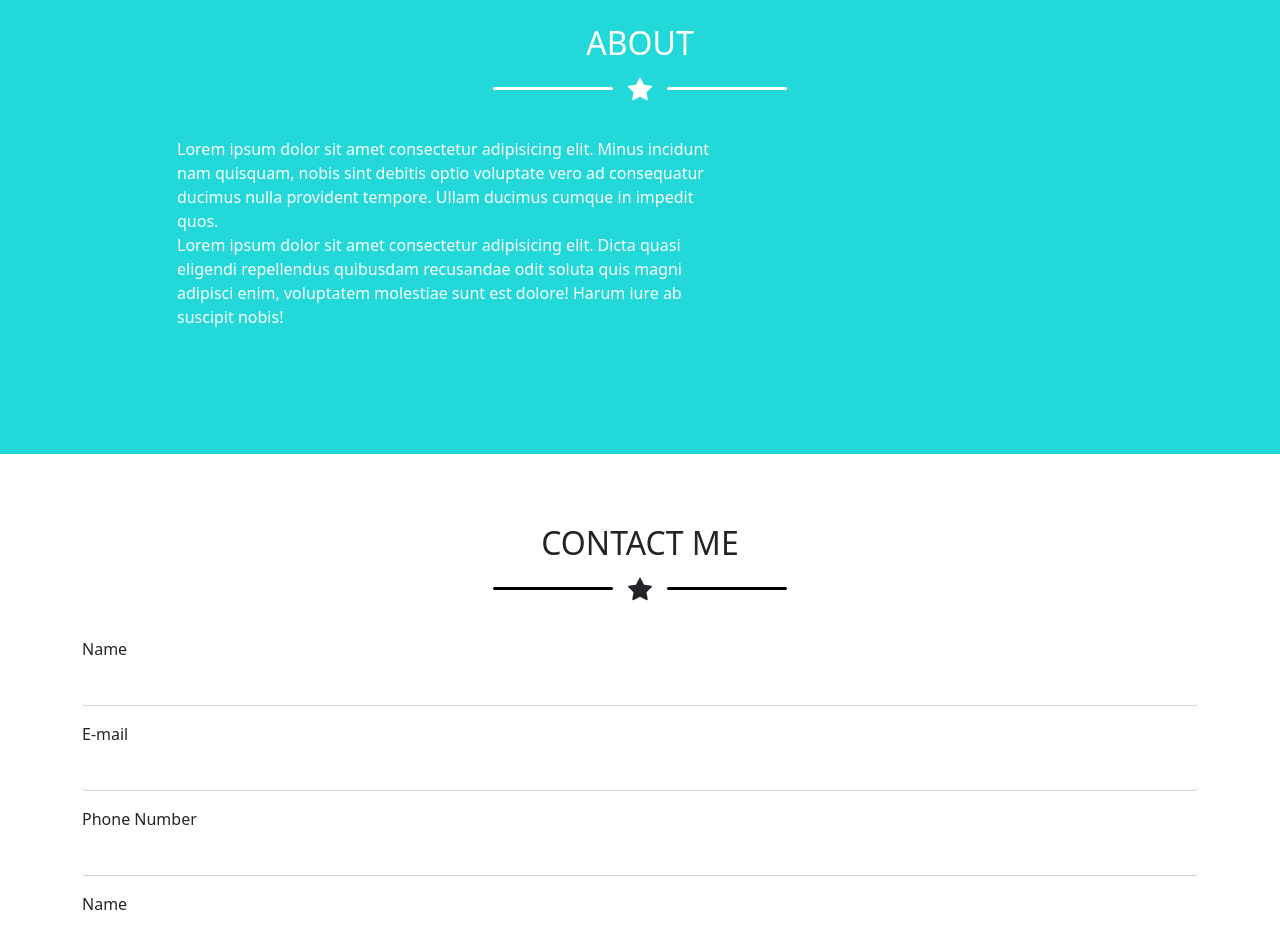
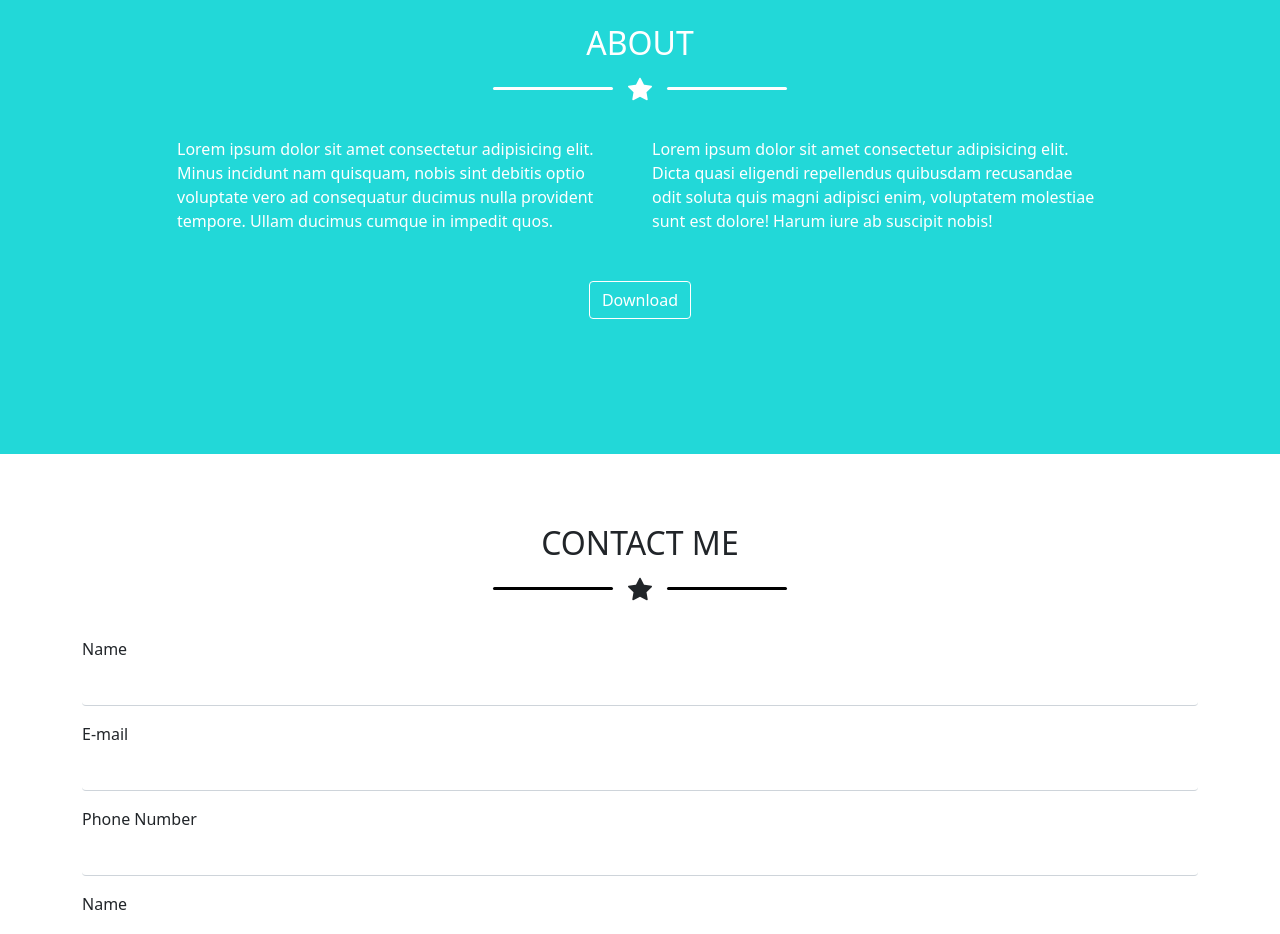
Before and after one commit to maino1997/html-css-bootstrap-freelancer, a plain HTML site: page index.html in a window 1280 px wide. Shown: the part 1420-2354 px from the top of the page. Drawn offline with nearby package versions, Linux system fonts and the light colour scheme.

Commit message:
added button in about section

```diff
--- a/index.html
+++ b/index.html
@@ -105,11 +105,14 @@
                         </div>
                     </div>
                     <div class="row">
-                        <div class="col-12 col-sm-10 offset-1 col-md-5 offset-md-1 col-lg-6">Lorem ipsum dolor sit amet consectetur adipisicing elit. Minus incidunt nam quisquam, nobis sint debitis optio voluptate vero ad consequatur ducimus nulla provident tempore. Ullam ducimus cumque in impedit quos.
+                        <div class="col-10 col-sm-10 offset-1 col-md-5 offset-md-1 col-lg-5 offset-lg-1">Lorem ipsum dolor sit amet consectetur adipisicing elit. Minus incidunt nam quisquam, nobis sint debitis optio voluptate vero ad consequatur ducimus nulla provident tempore. Ullam ducimus cumque in impedit quos.
                         </div>
-                        <div class="col-12 col-sm-10 offset-1 col-md-5 offset-md-1 col-lg-6">
+                        <div class="col-10 col-sm-10 offset-1 col-md-5 offset-md-0 col-lg-5 offset-lg-0">
                             Lorem ipsum dolor sit amet consectetur adipisicing elit. Dicta quasi eligendi repellendus quibusdam recusandae odit soluta quis magni adipisci enim, voluptatem molestiae sunt est dolore! Harum iure ab suscipit nobis!
                         </div>
+                    </div>
+                    <div class="d-flex justify-content-center mt-5">
+                        <button class="btn btn-outline-success">Download</button>
                     </div>
                 </div>
             </section>
--- a/style.css
+++ b/style.css
@@ -80,3 +80,8 @@ footer{
     margin-top: 40px;
     margin-bottom: 30px;
 }
+
+.about button{
+    color: white;
+    border-color: white;
+}
```
